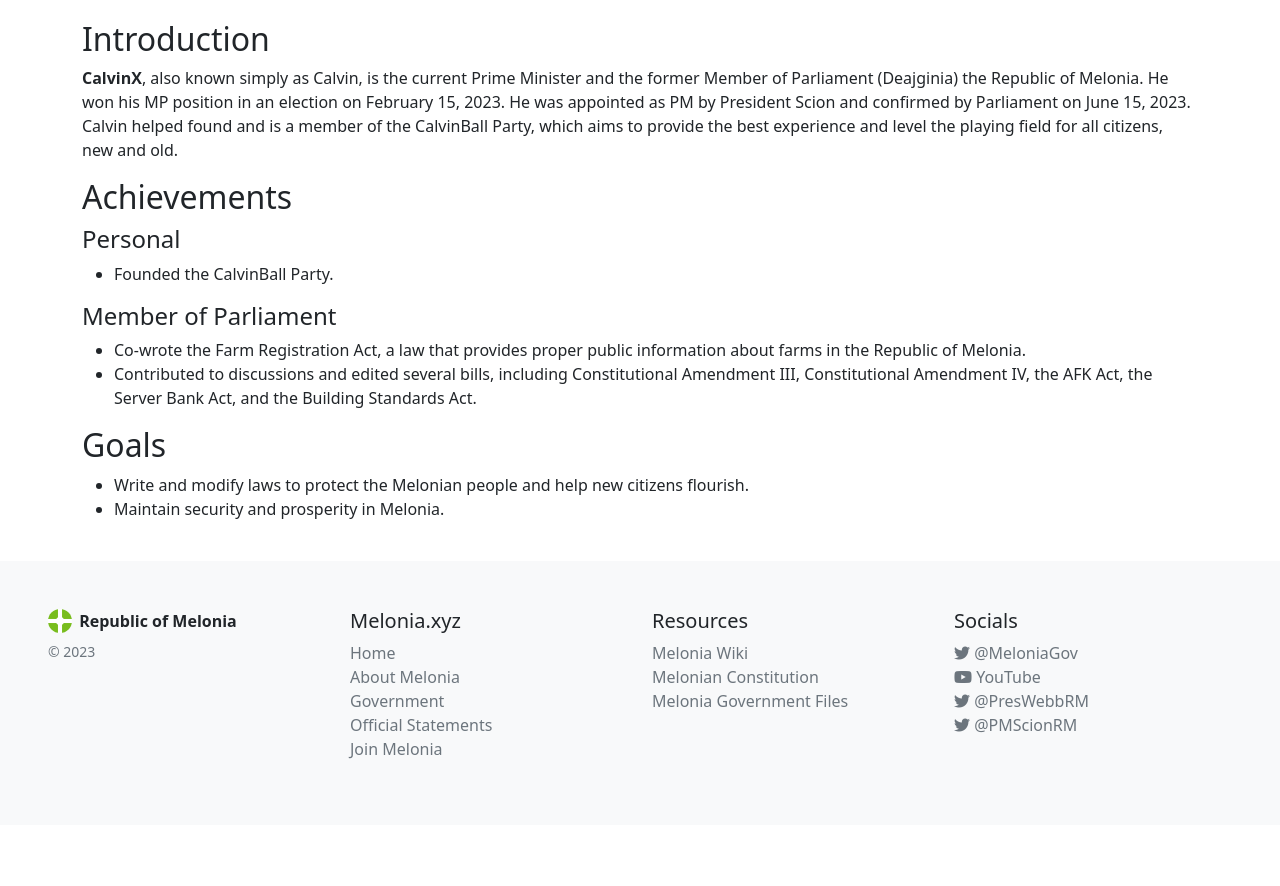
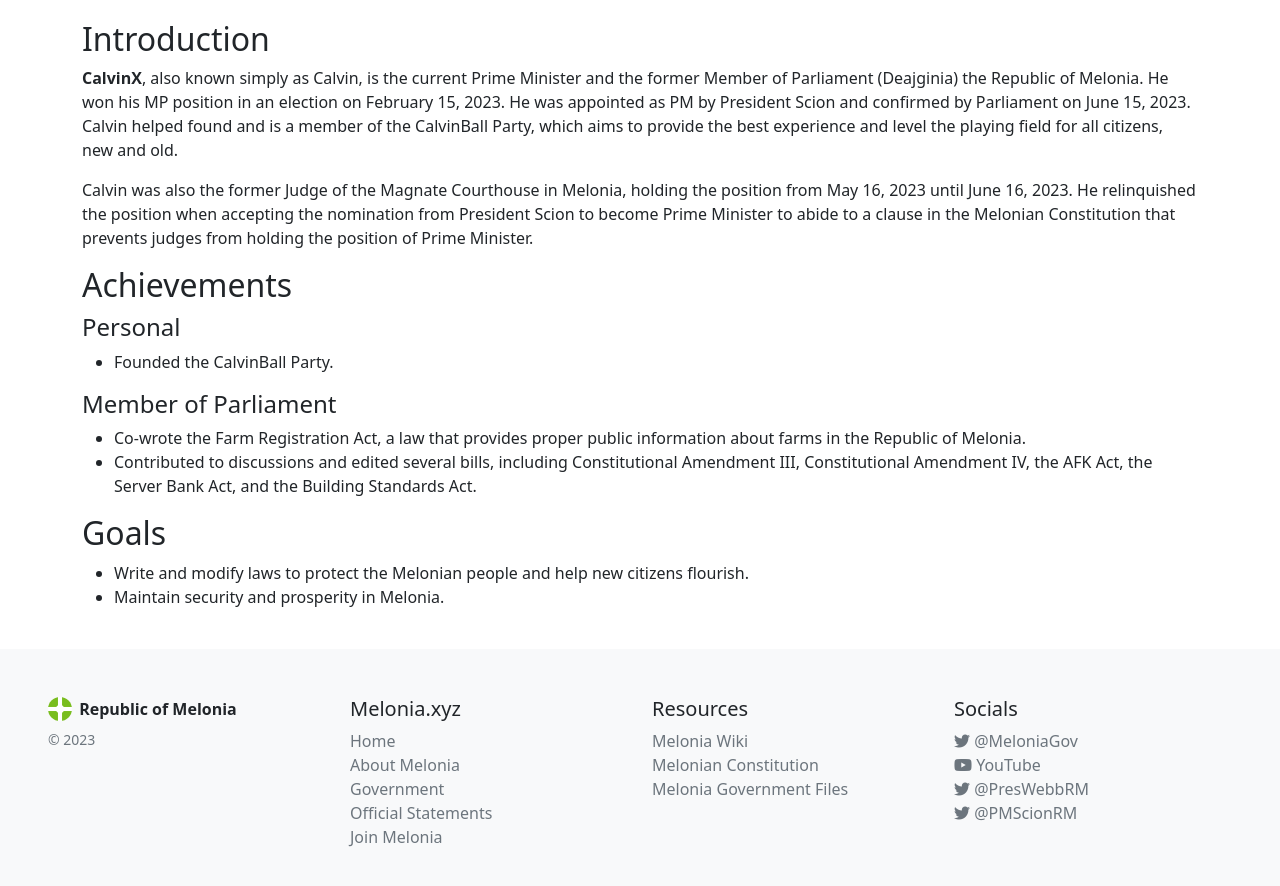
Before and after one commit to MeloniaGov/main-site, a Jekyll site: the page built from government/pm.md, in a window 1280 px wide, cut to the strip 540-1426 px from the top of the page. Built offline with Jekyll 4.4.1, drawn with Linux system fonts in a browser that asks for light colours; nearby versions of some CDN libraries; before the commit the page ends 1365 px from its top, so only the background shows below that.

```diff
--- a/government/index.html
+++ b/government/index.html
@@ -39,7 +39,7 @@
                 <img src="/img/government/calvin-portrait.png" class="card-img-top" alt="Prime Minister Calvin">
                 <div class="card-body">
                     <h5 class="card-title">CalvinX</h5>
-                    <p class="card-text">Prime Minister, Judge of Magnate Courthouse</p>
+                    <p class="card-text">Prime Minister</p>
                 </div>
             </div>
         </a>
--- a/government/pm.md
+++ b/government/pm.md
@@ -13,6 +13,8 @@
 ## Introduction
 **CalvinX**, also known simply as Calvin, is the current Prime Minister and the former Member of Parliament (Deajginia) the Republic of Melonia. He won his MP position in an election on February 15, 2023. He was appointed as PM by President Scion and confirmed by Parliament on June 15, 2023. Calvin helped found and is a member of the CalvinBall Party, which aims to provide the best experience and level the playing field for all citizens, new and old.
 
+Calvin was also the former Judge of the Magnate Courthouse in Melonia, holding the position from May 16, 2023 until June 16, 2023. He relinquished the position when accepting the nomination from President Scion to become Prime Minister to abide to a clause in the Melonian Constitution that prevents judges from holding the position of Prime Minister.
+
 ## Achievements
 
 #### Personal
```
